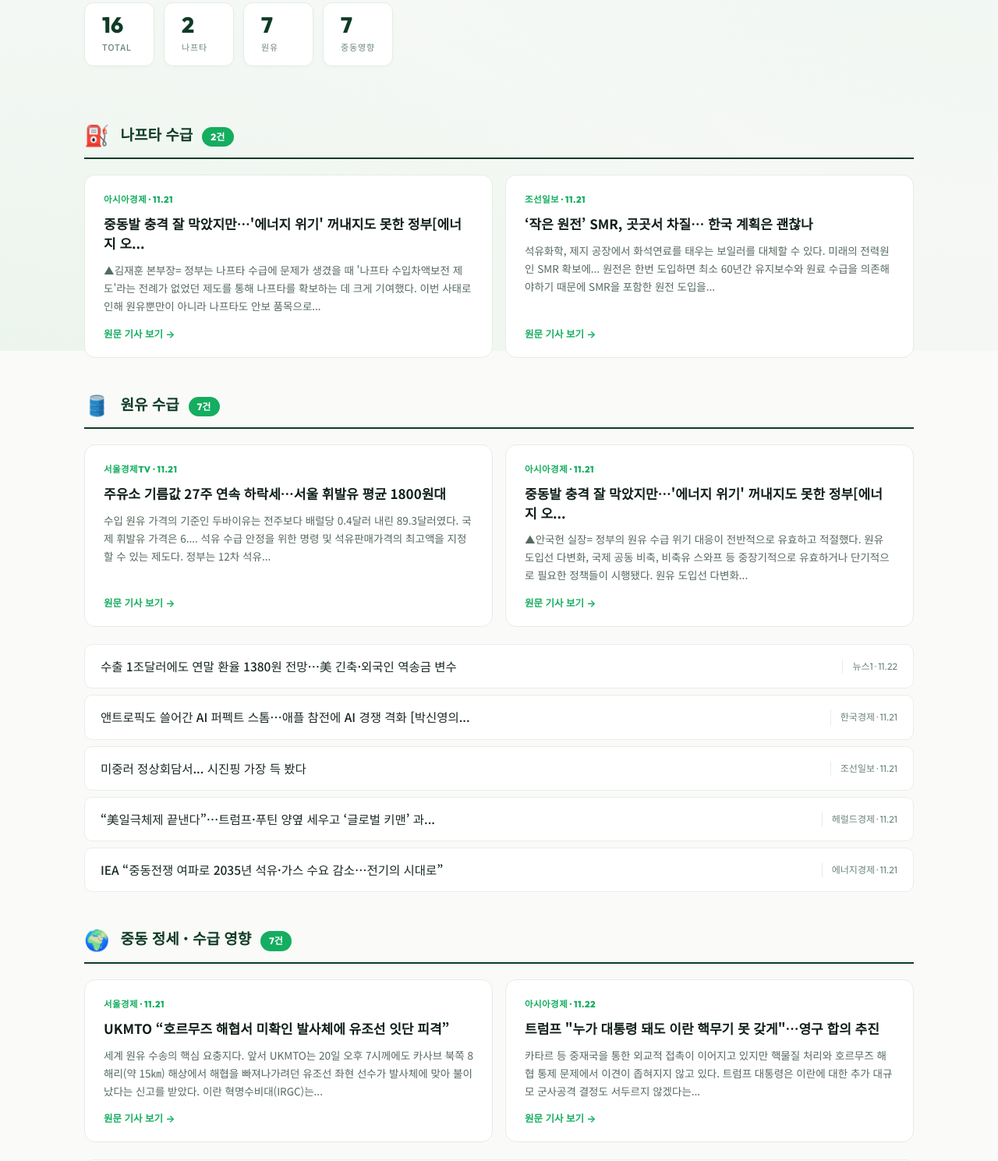
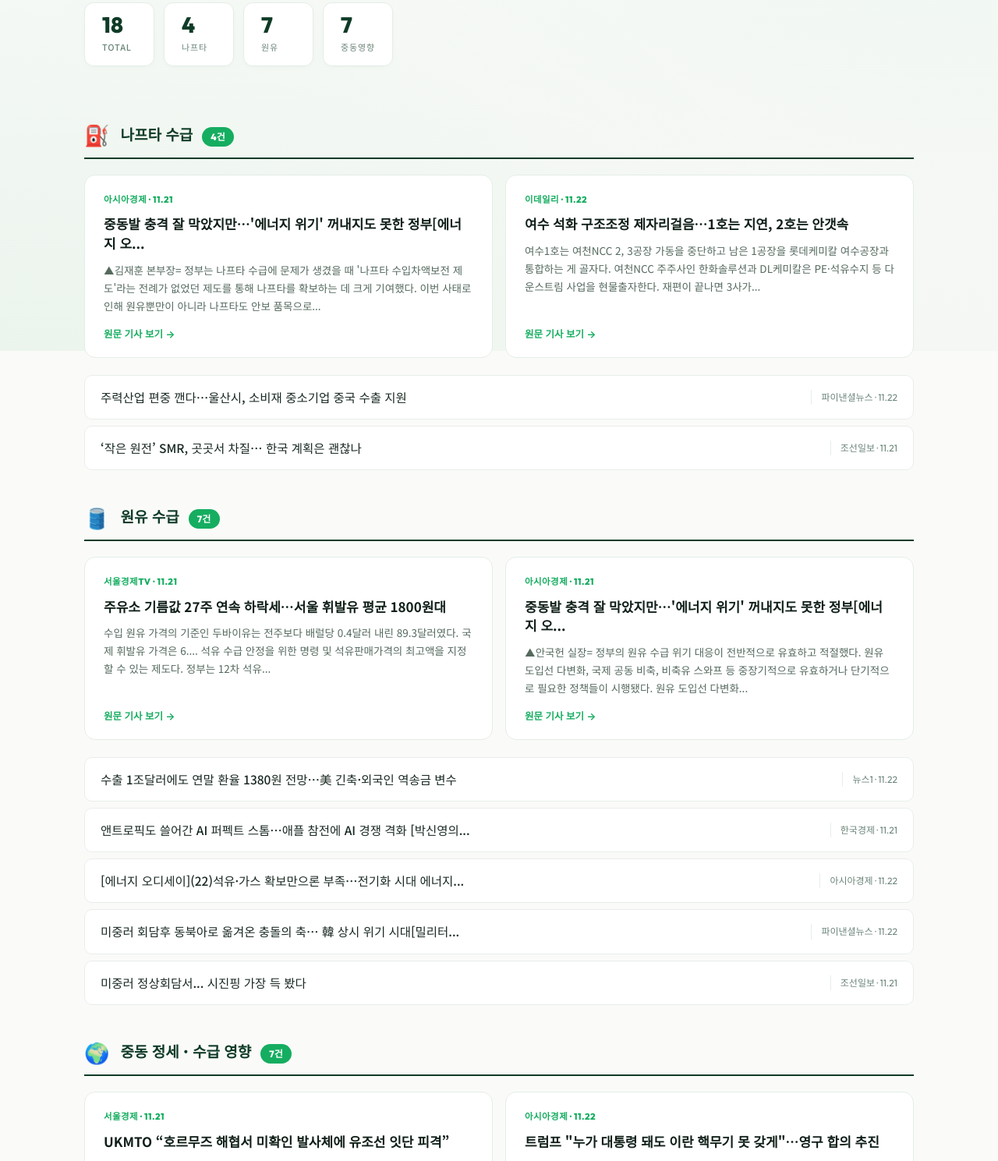
Before and after one commit to hdec-daily-news/oil-naphtha, a plain HTML site: page index.html in a window 1280 px wide. Shown: the part 350-1839 px from the top of the page at 78% size. Drawn offline with Linux system fonts and the light colour scheme.

Commit message:
Daily update 2026-11-22

```diff
--- a/index.html
+++ b/index.html
@@ -40,8 +40,8 @@
       <strong>주요 경제지 · 종합지</strong>에서 선별, 최근 3일 내 기사를 정리합니다.
     </p>
     <div class="hero-stats">
-      <div class="stat"><span class="stat-num">16</span><span class="stat-lab">TOTAL</span></div>
-      <div class="stat"><span class="stat-num">2</span><span class="stat-lab">나프타</span></div>
+      <div class="stat"><span class="stat-num">18</span><span class="stat-lab">TOTAL</span></div>
+      <div class="stat"><span class="stat-num">4</span><span class="stat-lab">나프타</span></div>
       <div class="stat"><span class="stat-num">7</span><span class="stat-lab">원유</span></div>
       <div class="stat"><span class="stat-num">7</span><span class="stat-lab">중동영향</span></div>
     </div>
@@ -53,7 +53,7 @@
         <div class="section-icon">⛽</div>
         <div class="section-meta">
           <h2 class="section-title">나프타 수급</h2>
-          <div class="section-count">2건</div>
+          <div class="section-count">4건</div>
         </div>
       </div>
       <div class="top-cards">
@@ -63,12 +63,24 @@
           <p class="top-card-desc">▲김재훈 본부장= 정부는 나프타 수급에 문제가 생겼을 때 '나프타 수입차액보전 제도'라는 전례가 없었던 제도를 통해 나프타를 확보하는 데 크게 기여했다. 이번 사태로 인해 원유뿐만이 아니라 나프타도 안보 품목으로... </p>
           <span class="top-card-more">원문 기사 보기 →</span>
         </a>
-        <a class="top-card" href="https://www.chosun.com/economy/economy_general/2026/11/21/HMRSXGFH6FAHVEUCJTGGIZTKXU/?utm_source=naver&amp;utm_medium=referral&amp;utm_campaign=naver-news" target="_blank" rel="noopener">
-          <div class="top-card-source">조선일보 · 11.21</div>
-          <h3 class="top-card-title">‘작은 원전’ SMR, 곳곳서 차질… 한국 계획은 괜찮나</h3>
-          <p class="top-card-desc">석유화학, 제지 공장에서 화석연료를 태우는 보일러를 대체할 수 있다. 미래의 전력원인 SMR 확보에... 원전은 한번 도입하면 최소 60년간 유지보수와 원료 수급을 의존해야하기 때문에 SMR을 포함한 원전 도입을... </p>
+        <a class="top-card" href="https://www.edaily.co.kr/News/Read?newsId=01682646645648344&amp;mediaCodeNo=257&amp;utm_source=naver&amp;utm_medium=referral&amp;utm_campaign=news_syndication&amp;utm_content=original_article" target="_blank" rel="noopener">
+          <div class="top-card-source">이데일리 · 11.22</div>
+          <h3 class="top-card-title">여수 석화 구조조정 제자리걸음…1호는 지연, 2호는 안갯속</h3>
+          <p class="top-card-desc">여수1호는 여천NCC 2, 3공장 가동을 중단하고 남은 1공장을 롯데케미칼 여수공장과 통합하는 게 골자다. 여천NCC 주주사인 한화솔루션과 DL케미칼은 PE·석유수지 등 다운스트림 사업을 현물출자한다. 재편이 끝나면 3사가... </p>
           <span class="top-card-more">원문 기사 보기 →</span>
-        </a></div>
+        </a></div><ul class="headlines">
+          <li class="headline">
+            <a href="https://www.fnnews.com/news/202611221120109293" target="_blank" rel="noopener">
+              <span class="hl-title">주력산업 편중 깬다…울산시, 소비재 중소기업 중국 수출 지원</span>
+              <span class="hl-meta">파이낸셜뉴스 · 11.22</span>
+            </a>
+          </li>
+          <li class="headline">
+            <a href="https://www.chosun.com/economy/economy_general/2026/11/21/HMRSXGFH6FAHVEUCJTGGIZTKXU/?utm_source=naver&amp;utm_medium=referral&amp;utm_campaign=naver-news" target="_blank" rel="noopener">
+              <span class="hl-title">‘작은 원전’ SMR, 곳곳서 차질… 한국 계획은 괜찮나</span>
+              <span class="hl-meta">조선일보 · 11.21</span>
+            </a>
+          </li></ul>
     </section>
     <section class="section" data-cat="원유">
       <div class="section-head">
@@ -104,21 +116,21 @@
             </a>
           </li>
           <li class="headline">
+            <a href="https://view.asiae.co.kr/article/2026112212593856475" target="_blank" rel="noopener">
+              <span class="hl-title">[에너지 오디세이](22)석유·가스 확보만으론 부족…전기화 시대 에너지...</span>
+              <span class="hl-meta">아시아경제 · 11.22</span>
+            </a>
+          </li>
+          <li class="headline">
+            <a href="https://www.fnnews.com/news/202611221840446944" target="_blank" rel="noopener">
+              <span class="hl-title">미중러 회담후 동북아로 옮겨온 충돌의 축… 韓 상시 위기 시대[밀리터...</span>
+              <span class="hl-meta">파이낸셜뉴스 · 11.22</span>
+            </a>
+          </li>
+          <li class="headline">
             <a href="https://www.chosun.com/international/international_general/2026/11/21/4QWSAYRMB5FGNPSXQFPNS5YBPU/?utm_source=naver&amp;utm_medium=referral&amp;utm_campaign=naver-news" target="_blank" rel="noopener">
               <span class="hl-title">미중러 정상회담서... 시진핑 가장 득 봤다</span>
               <span class="hl-meta">조선일보 · 11.21</span>
-            </a>
-          </li>
-          <li class="headline">
-            <a href="https://biz.heraldcorp.com/article/10944534?ref=naver" target="_blank" rel="noopener">
-              <span class="hl-title">“美일극체제 끝낸다”…트럼프·푸틴 양옆 세우고 ‘글로벌 키맨’ 과...</span>
-              <span class="hl-meta">헤럴드경제 · 11.21</span>
-            </a>
-          </li>
-          <li class="headline">
-            <a href="https://www.ekn.kr/web/view.php?key=20261120028162391" target="_blank" rel="noopener">
-              <span class="hl-title">IEA “중동전쟁 여파로 2035년 석유·가스 수요 감소…전기의 시대로”</span>
-              <span class="hl-meta">에너지경제 · 11.21</span>
             </a>
           </li></ul>
     </section>
--- a/oil_naphtha.csv
+++ b/oil_naphtha.csv
@@ -1,13 +1,15 @@
 category,date,source,title,link,description,hits
 나프타,2026-11-21,아시아경제,중동발 충격 잘 막았지만…'에너지 위기' 꺼내지도 못한 정부[에너지 오...,https://view.asiae.co.kr/article/2026111915333205479,▲김재훈 본부장= 정부는 나프타 수급에 문제가 생겼을 때 '나프타 수입차액보전 제도'라는 전례가 없었던 제도를 통해 나프타를 확보하는 데 크게 기여했다. 이번 사태로 인해 원유뿐만이 아니라 나프타도 안보 품목으로... ,7
+나프타,2026-11-22,이데일리,"여수 석화 구조조정 제자리걸음…1호는 지연, 2호는 안갯속",https://www.edaily.co.kr/News/Read?newsId=01682646645648344&mediaCodeNo=257&utm_source=naver&utm_medium=referral&utm_campaign=news_syndication&utm_content=original_article,"여수1호는 여천NCC 2, 3공장 가동을 중단하고 남은 1공장을 롯데케미칼 여수공장과 통합하는 게 골자다. 여천NCC 주주사인 한화솔루션과 DL케미칼은 PE·석유수지 등 다운스트림 사업을 현물출자한다. 재편이 끝나면 3사가... ",1
+나프타,2026-11-22,파이낸셜뉴스,"주력산업 편중 깬다…울산시, 소비재 중소기업 중국 수출 지원",https://www.fnnews.com/news/202611221120109293,"표준산업분류상 화학제품 제조업에 속하는 화장품 역시 석유화학 원료 기업이 대부분인 지역 특성상 완제품 중소기업은 한 자릿수 수준에 머물러 있다. 시 관계자는 ""기존 주력산업 위주의 수출 구조에서 벗어나기... ",1
 나프타,2026-11-21,조선일보,"‘작은 원전’ SMR, 곳곳서 차질… 한국 계획은 괜찮나",https://www.chosun.com/economy/economy_general/2026/11/21/HMRSXGFH6FAHVEUCJTGGIZTKXU/?utm_source=naver&utm_medium=referral&utm_campaign=naver-news,"석유화학, 제지 공장에서 화석연료를 태우는 보일러를 대체할 수 있다. 미래의 전력원인 SMR 확보에... 원전은 한번 도입하면 최소 60년간 유지보수와 원료 수급을 의존해야하기 때문에 SMR을 포함한 원전 도입을... ",1
 원유,2026-11-21,서울경제TV,주유소 기름값 27주 연속 하락세…서울 휘발유 평균 1800원대,https://www.sentv.co.kr/article/view/sentv202611210003,수입 원유 가격의 기준인 두바이유는 전주보다 배럴당 0.4달러 내린 89.3달러였다. 국제 휘발유 가격은 6.... 석유 수급 안정을 위한 명령 및 석유판매가격의 최고액을 지정할 수 있는 제도다. 정부는 12차 석유... ,13
 원유,2026-11-21,아시아경제,중동발 충격 잘 막았지만…'에너지 위기' 꺼내지도 못한 정부[에너지 오...,https://view.asiae.co.kr/article/2026111915333205479,"▲안국헌 실장= 정부의 원유 수급 위기 대응이 전반적으로 유효하고 적절했다. 원유 도입선 다변화, 국제 공동 비축, 비축유 스와프 등 중장기적으로 유효하거나 단기적으로 필요한 정책들이 시행됐다. 원유 도입선 다변화... ",10
 원유,2026-11-22,뉴스1,수출 1조달러에도 연말 환율 1380원 전망…美 긴축·외국인 역송금 변수,https://www.news1.kr/economy/trend/6361269,"역송금 수급으로 연결될 공산이 크다""고 분석했다. 외국인이 국내 주식을 판 뒤 원화로 받은 매각대금을... IEA에 따르면 걸프 지역의 누적 공급 손실은 원유 28억 배럴, 가스 600억㎥에 달한다. 에너지 가격이 다시 오르면... ",8
 원유,2026-11-21,한국경제,앤트로픽도 쓸어간 AI 퍼펙트 스톰…애플 참전에 AI 경쟁 격화 [박신영의...,https://www.hankyung.com/article/202611211028i,균형 가격으로 자리 잡을 가능성이 높다고 전망했습니다. 다만 호르무즈 해협에서 공격이 확대되거나 외교적 협상이 결렬될 경우 원유 공급이 다시 감소하면서 유가가 급등할 위험은 남아 있습니다. 뉴욕=박신영 특파원,5
+원유,2026-11-22,아시아경제,[에너지 오디세이](22)석유·가스 확보만으론 부족…전기화 시대 에너지...,https://view.asiae.co.kr/article/2026112212593856475,"기존에는 원유와 액화천연가스(LNG)를 얼마나 안정적으로 확보하느냐가 에너지 안보의 중심이었다면, 앞으로는 전기를 얼마나 안정적이고 경제적으로 생산하고 공급할 수 있는지가 산업 경쟁력을 좌우하게 된다. 에너지... ",6
+원유,2026-11-22,파이낸셜뉴스,미중러 회담후 동북아로 옮겨온 충돌의 축… 韓 상시 위기 시대[밀리터...,https://www.fnnews.com/news/202611221840446944,중동산 원유·천연가스 등 핵심 에너지 수송로가 대만해협과 남중국해를 통과한다. 이 지역의 해상교통로가 봉쇄되는 순간 한국의 반도체·자동차 수출길과 산업용 에너지 공급망이 동시에 직격탄을 맞는 구조다.... ,4
 원유,2026-11-21,조선일보,미중러 정상회담서... 시진핑 가장 득 봤다,https://www.chosun.com/international/international_general/2026/11/21/4QWSAYRMB5FGNPSXQFPNS5YBPU/?utm_source=naver&utm_medium=referral&utm_campaign=naver-news,"푸틴은 트럼프로부터 ICC 비판 외에도, “전세계 모든 국가의 이익을 위해 정제 석유제품의 생산과 공급을... 우크라이나 전쟁에서 각종 물자를 대고 러시아 원유를 사들여 사실상 러시아의 생명줄을 쥐고 있는 시진핑이... ",4
-원유,2026-11-21,헤럴드경제,“美일극체제 끝낸다”…트럼프·푸틴 양옆 세우고 ‘글로벌 키맨’ 과...,https://biz.heraldcorp.com/article/10944534?ref=naver,"3국은 ▷핵 위험 감소 및 핵확산 방지 ▷정제유 생산 및 공급 확대 ▷유엔(UN) 개혁 추진 ▷국제형사재판소... 중국은 서방국의 제재로 판로가 막힌 이란산 원유를 저렴한 값에 사왔던 터라, 미국의 대(對)이란 제재 합류... ",5
-원유,2026-11-21,에너지경제,IEA “중동전쟁 여파로 2035년 석유·가스 수요 감소…전기의 시대로”,https://www.ekn.kr/web/view.php?key=20261120028162391,IEA는 신규 송유관 건설과 다른 지역의 원유 생산능력 확대에 약 2400억달러를 투자하면 호르무즈 해협을 거치지 않고도 세계 석유시장의 수급 균형을 맞출 수 있다고 분석했다. 다만 대체 수송망 구축에는 막대한... ,5
 중동영향,2026-11-21,서울경제,UKMTO “호르무즈 해협서 미확인 발사체에 유조선 잇단 피격”,https://www.sedaily.com/article/20117265?ref=naver,세계 원유 수송의 핵심 요충지다. 앞서 UKMTO는 20일 오후 7시께에도 카사브 북쪽 8해리(약 15㎞) 해상에서 해협을 빠져나가려던 유조선 좌현 선수가 발사체에 맞아 불이 났다는 신고를 받았다. 이란 혁명수비대(IRGC)는... ,17
 중동영향,2026-11-22,아시아경제,"트럼프 ""누가 대통령 돼도 이란 핵무기 못 갖게""…영구 합의 추진",https://view.asiae.co.kr/article/2026112208523830364,카타르 등 중재국을 통한 외교적 접촉이 이어지고 있지만 핵물질 처리와 호르무즈 해협 통제 문제에서 이견이 좁혀지지 않고 있다. 트럼프 대통령은 이란에 대한 추가 대규모 군사공격 결정도 서두르지 않겠다는... ,15
 중동영향,2026-11-22,뉴시스,"이란, 신형 미사일 발사대 공개…호르무즈 해협 주변서 유조선 3척 피격",https://www.newsis.com/view/NISX20261122_0003877864,호르무즈 해협 주변에서 유조선 3척이 피격당한 가운데 이란이 신형 발사대를 선보이며 미국과 공방전을... 한편 21일 호르무즈 해협 안팎에서 최소한 3척의 유조선이 공격을 받았다. 전략적 요충지인 호르무즈 해협을... ,12
```
